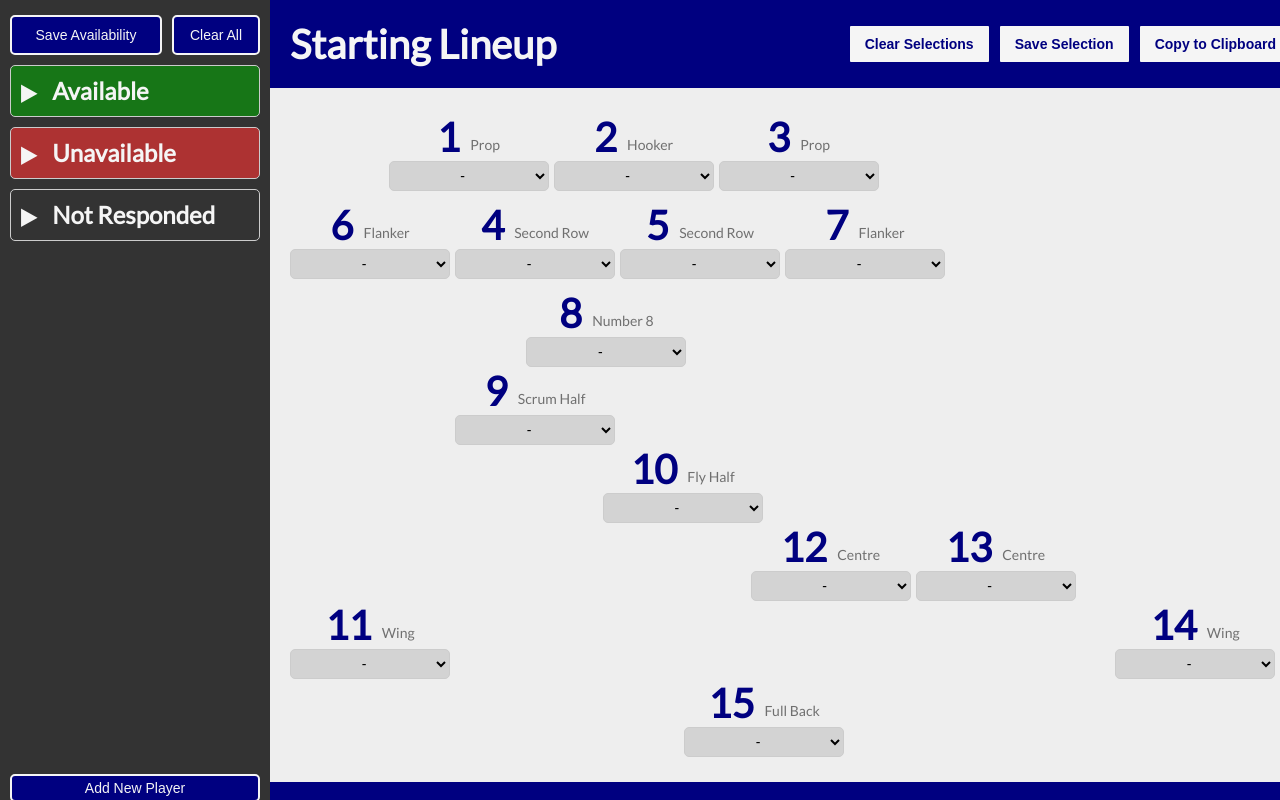
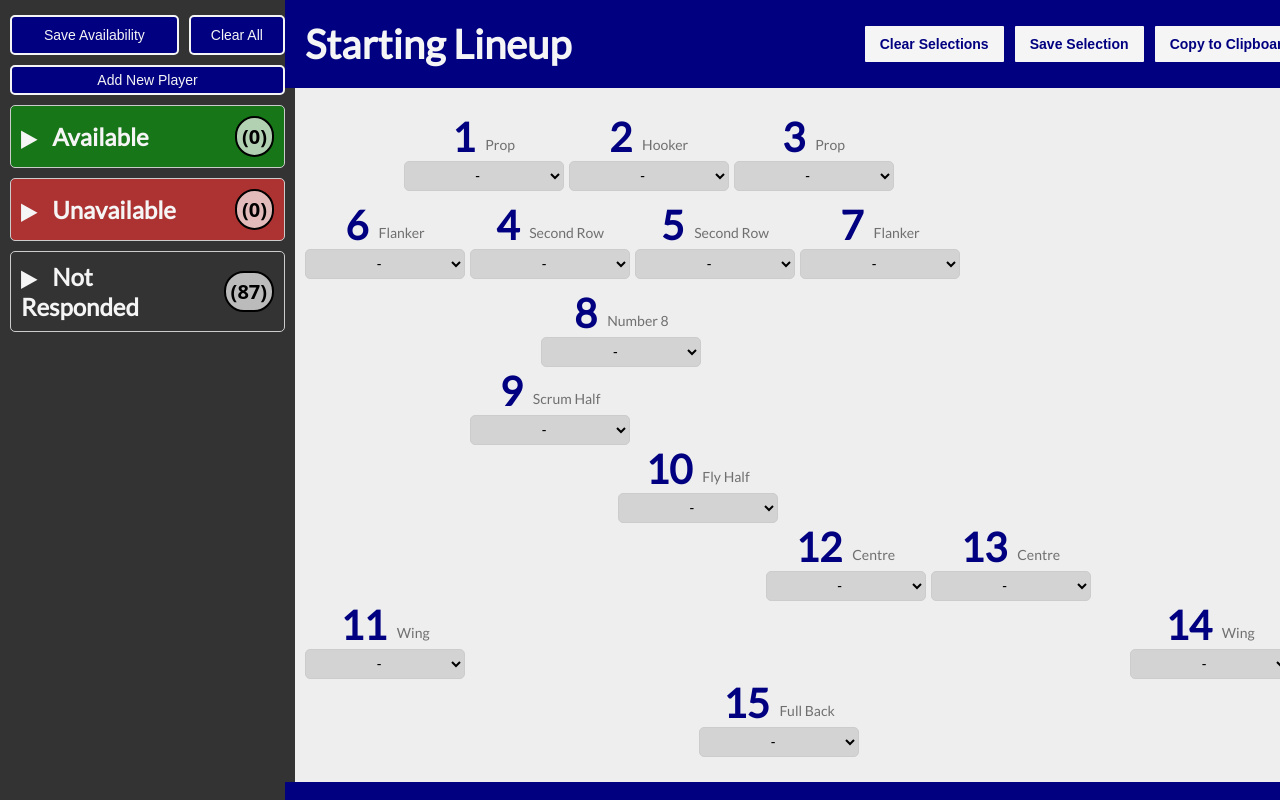
Before and after one commit to samnlindsay/egrfc-selection, a plain HTML site: page index.html in a window 1280 px wide. Both pictures are taken after a click on the button "Clear All". Drawn offline with Linux system fonts and the light colour scheme.

Commit message:
Space sharing sidebar

```diff
--- a/index.html
+++ b/index.html
@@ -18,6 +18,7 @@
                 <button id="save-availability"></i>Save Availability</button>
                 <button id="clear-all">Clear All</button>
             </div>
+            <button id="add-player-button">Add New Player</button>
             <div id="add-player-modal" class="modal hidden">
                 <!-- Modal for adding new player -->
                 <div class="modal-content">
@@ -89,31 +90,42 @@
             <div id="player-container">
                 <div class="collapsible-section" id="available-section">
                     <div class="collapsible-header" onclick="toggleSection('available')">
-                        <span class="triangle-icon">&#9654;</span> Available</div>
+                        <div><span class="triangle-icon">&#9654;</span> Available</div>
+                        <span class="player-count" id="available-count">0</span>
+                    </div>
                     <div class="collapsible-content" id="available">
+                        <div class="scrollable-container">
                             <!-- List of available players -->
+                        </div>
                     </div>
                 </div>
 
                 <div class="collapsible-section" id="unavailable-section">
                     <div class="collapsible-header" onclick="toggleSection('unavailable')">
-                        <span class="triangle-icon">&#9654;</span> Unavailable</div>
+                        <div><span class="triangle-icon">&#9654;</span> Unavailable</div>
+                        <span class="player-count" id="unavailable-count">0</span>
+                    </div>
                     <div class="collapsible-content" id="unavailable">
+                        <div class="scrollable-container">
                             <!-- List of unavailable players -->
+                        </div>
                     </div>
                 </div>
 
                 <div class="collapsible-section" id="not-responded-section">
                     <div class="collapsible-header" onclick="toggleSection('not-responded')">
-                        <span class="triangle-icon">&#9654;</span> Not Responded</div>
+                        <div><span class="triangle-icon">&#9654;</span> Not Responded</div>
+                        <span class="player-count" id="not-responded-count">0</span>
+                    </div>
                     <div class="collapsible-content" id="not-responded">
+                        <div class="scrollable-container">
                             <button id="mark-all-available">Mark All Available</button>
-                        <div id="not-responded-list"></div>
-                        <!-- List of players who have not responded -->
+                            <div id="not-responded-list">
+                                <!-- List of non-responsive players -->
                             </div>
                         </div>
                     </div>
-            <button id="add-player-button">Add New Player</button>
+                </div>
             </div>
 
             <div id="content">
--- a/script.js
+++ b/script.js
@@ -14,7 +14,6 @@ const positionMapping = {
   "Centre": [12, 13], // Player numbers 12 and 13 are Centres
   "Full Back": [15], // Player number 15 is Full Back
 };
-
 
 
 // Load players from the JSON file
@@ -146,18 +145,53 @@ function editPlayer(index) {
   }
 }
 
+// Function to toggle the visibility of each section
 function toggleSection(sectionId) {
   var section = document.getElementById(sectionId);
-  var triangleIcon =
-    section.previousElementSibling.querySelector(".triangle-icon");
+  var triangleIcon = section.previousElementSibling.querySelector('.triangle-icon');
+  var sectionContainer = section.closest('.collapsible-section');
 
   // Toggle visibility of the section
   if (section.style.display === "none" || section.style.display === "") {
     section.style.display = "block";
-    triangleIcon.classList.add("rotate");
+    triangleIcon.classList.add('rotate');
+
+    // If expanded, adjust the height of the sections
+    sectionContainer.classList.add('expanded');
   } else {
     section.style.display = "none";
-    triangleIcon.classList.remove("rotate");
+    triangleIcon.classList.remove('rotate');
+
+    // Collapse the section
+    sectionContainer.classList.remove('expanded');
+  }
+}
+
+// Call the function initially to ensure sections are properly sized
+adjustSidebarHeight();
+
+// Function to adjust sidebar height when needed (e.g., after expanding)
+function adjustSidebarHeight() {
+  var sidebar = document.getElementById("sidebar");
+  var sections = sidebar.querySelectorAll(".collapsible-section");
+
+  // Reset all sections to default height
+  sections.forEach(function(section) {
+    section.style.flexGrow = '0';
+  });
+
+  // Calculate the total number of expanded sections
+  var expandedSections = sidebar.querySelectorAll(".collapsible-section.expanded");
+
+  // If no sections are expanded, make one grow to fill the sidebar
+  if (expandedSections.length === 0) {
+    sections[0].style.flexGrow = '1'; // Make the first section expand by default
+  } else {
+    // Distribute remaining space among expanded sections
+    var spacePerSection = 100 / expandedSections.length;
+    expandedSections.forEach(function(expandedSection) {
+      expandedSection.style.flexGrow = spacePerSection;
+    });
   }
 }
 
@@ -393,6 +427,14 @@ function renderPlayerList() {
   unavailablePlayersDiv.innerHTML = "";
   notRespondedPlayersDiv.innerHTML = "";
 
+  let availablePlayers = 0;
+  let unavailablePlayers = 0;
+  let notRespondedPlayers = 0;
+
+  availableCount = document.getElementById("available-count");
+  unavailableCount = document.getElementById("unavailable-count");
+  notRespondedCount = document.getElementById("not-responded-count");
+
   players.forEach((player, index) => {
     const playerDiv = document.createElement("div");
     playerDiv.className = `player-info ${
@@ -414,12 +456,18 @@ function renderPlayerList() {
 
     if (player.available === null) {
       notRespondedPlayersDiv.appendChild(playerDiv);
+      notRespondedPlayers++;
     } else if (player.available) {
       availablePlayersDiv.appendChild(playerDiv);
+      availablePlayers++;
     } else {
       unavailablePlayersDiv.appendChild(playerDiv);
+      unavailablePlayers++;
     }
   });
+  availableCount.innerText = `${availablePlayers}`;
+  unavailableCount.innerText = `${unavailablePlayers}`;
+  notRespondedCount.innerText = `${notRespondedPlayers}`;
 }
 
 
@@ -472,16 +520,28 @@ function updatePlayerList() {
   unavailableList.innerHTML = '';
   notRespondedList.innerHTML = '';
 
-  // Update lists based on player availability
+  let availablePlayers = 0;
+  let unavailablePlayers = 0;
+  let notRespondedPlayers = 0;
+
+  // Update lists and counts based on player availability
   for (let player of players) {
     if (player.availability === true) {
       availableList.innerHTML += `<div>${player.name}</div>`;
+      availablePlayers++;
     } else if (player.availability === false) {
       unavailableList.innerHTML += `<div>${player.name}</div>`;
+      unavailablePlayers++;
     } else {
       notRespondedList.innerHTML += `<div>${player.name}</div>`;
+      notRespondedPlayers++;
     }
   }
+
+  // Update the player count in the header
+  availableCount.innerText = `(${availablePlayers})`;
+  unavailableCount.innerText = `(${unavailablePlayers})`;
+  notRespondedCount.innerText = `(${notRespondedPlayers})`;
 }
 
 
@@ -504,6 +564,7 @@ function saveAvailabilityToFile() {
 
   alert("Availability saved to players.json!");
 }
+
 
 
 function saveSelectionToFile() {
--- a/styles.css
+++ b/styles.css
@@ -19,6 +19,7 @@ h2 {
     font-weight: bold;
     margin: 0;
 }
+
 
 /* ---------------- */
 /* HEADER STYLING */
@@ -52,23 +53,57 @@ h2 {
     flex-direction: column;
     justify-content: flex-start;
     align-items: stretch;
-    width: 250px;
+    width: 295px;
     background-color: #333;
     color: whitesmoke;
     padding: 10px;
     position: fixed;
     left: 0;
     top: 0;
-    height: 99%;
-    overflow: hidden;
+    height: 100vh;
     z-index: 10;
     transition: transform 0.3s ease;
+    box-sizing: border-box;
 }
 
 .collapsible-section {
     background-color: #0000;
     border: 1px solid #ccc;
     border-radius: 5px;
+    display: flex;
+    flex-direction: column;
+    padding: 0px;
+    /* margin-bottom: 10px; */
+    max-height: fit-content;
+}
+
+.scrollable-container {
+    max-height: 100%;
+    /* Allow the container to take up the full height of its parent */
+    overflow-y: auto;
+    /* Enable scrolling if the content exceeds the height */
+}
+
+.collapsible-content {
+  display: none;
+  padding: 10px;
+  max-height: 400px;
+  overflow-y: auto;
+}
+
+/* When a section is expanded */
+.collapsible-content.show {
+  display: block;
+}
+
+/* Flex properties to ensure sections take up space based on expansion */
+.collapsible-section.expanded {
+  flex-grow: 1;
+}
+
+/* Add some spacing around the sections */
+#sidebar > .collapsible-section:last-child {
+  margin-bottom: 0;
 }
 
 #available-section{
@@ -78,12 +113,14 @@ h2 {
     background-color: #c33c;
 }
 
-/* Add styling for collapsible section */
 .collapsible-header {
     cursor: pointer;
     padding: 10px;
     font-size: 24px;
     font-weight: bold;
+    display: flex;
+    justify-content: space-between;
+    align-items: center;
 }
 
 .triangle-icon {
@@ -96,8 +133,15 @@ h2 {
     transform: rotate(90deg);
 }
 
-.collapsible-content {
-    display: none;
+.player-count {
+    font-size: 20px;
+    color: black;
+    font-family: 'Open Sans', 'Helvetica Neue', sans-serif;
+    margin-left: 10px;
+    background-color: #fffa;
+    padding: 5px;
+    border-radius: 20px;
+    border: 2px solid #000;
 }
 
 #player-container {
@@ -114,7 +158,6 @@ h2 {
 #not-responded {
     flex: 1;
     overflow-y: auto;
-    max-height: 400px;
     background-color: none;
     border-radius: 5px;
     padding: 5px;
@@ -203,15 +246,11 @@ h2 {
 }
 
 #add-player-button{
-    padding: 4px;
-    margin: 0;
-}
-#add-player-button:hover {
-    background-color: whitesmoke;
-    color: navy;
+    padding: 5px;
+    margin-top: 0;
 }
 
-#save-availability:hover, #clear-all:hover, #mark-all-available:hover {
+#save-availability:hover, #clear-all:hover, #mark-all-available:hover, #add-player-button:hover {
     background-color: whitesmoke;
     color: navy;
 }
@@ -347,8 +386,8 @@ button:hover {
 #content {
     position: fixed;
     top: 0;
-    margin-left: 250px;
-    width: calc(100% - 250px);
+    margin-left: 275px;
+    width: calc(100% - 275px);
     max-width: max-content;
 }
 
```
Lines whose indentation alone changed are shown as unchanged.
